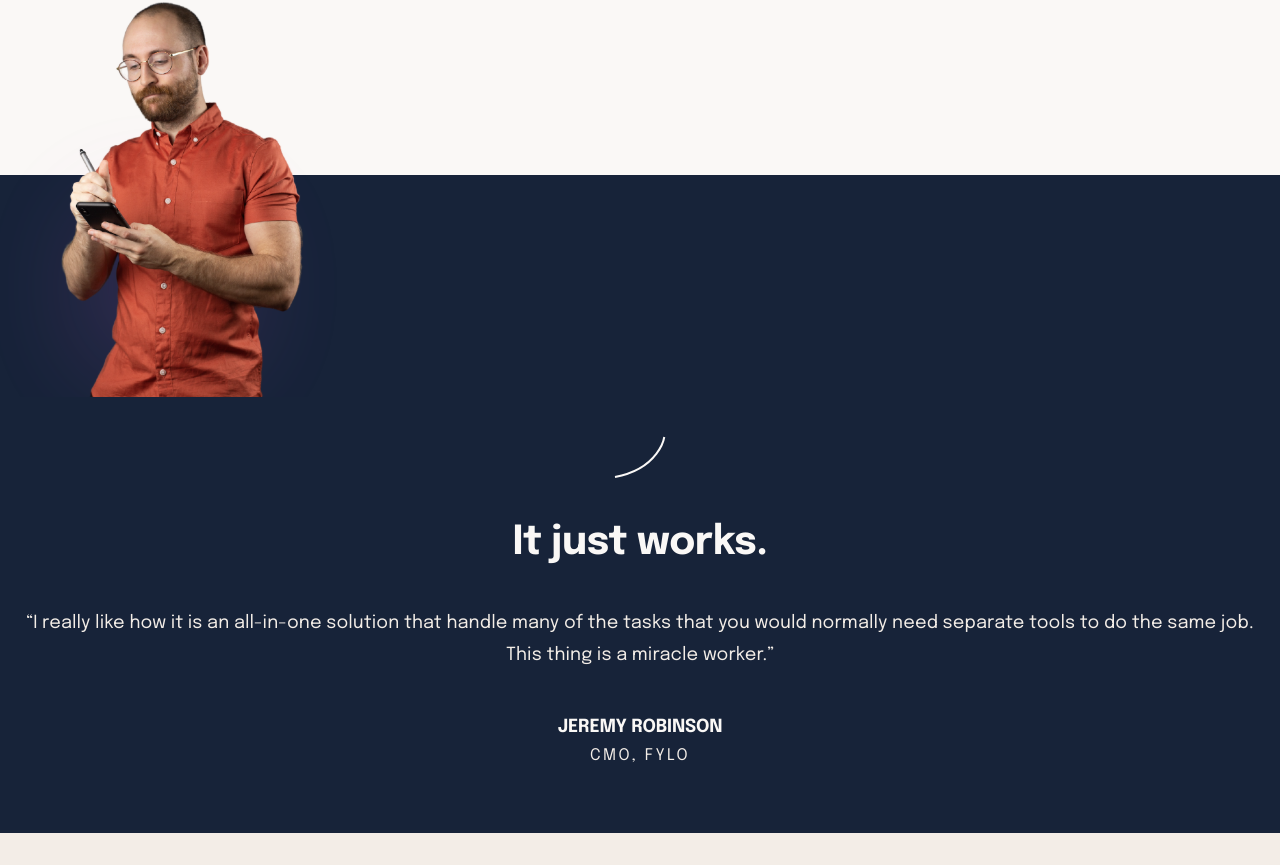
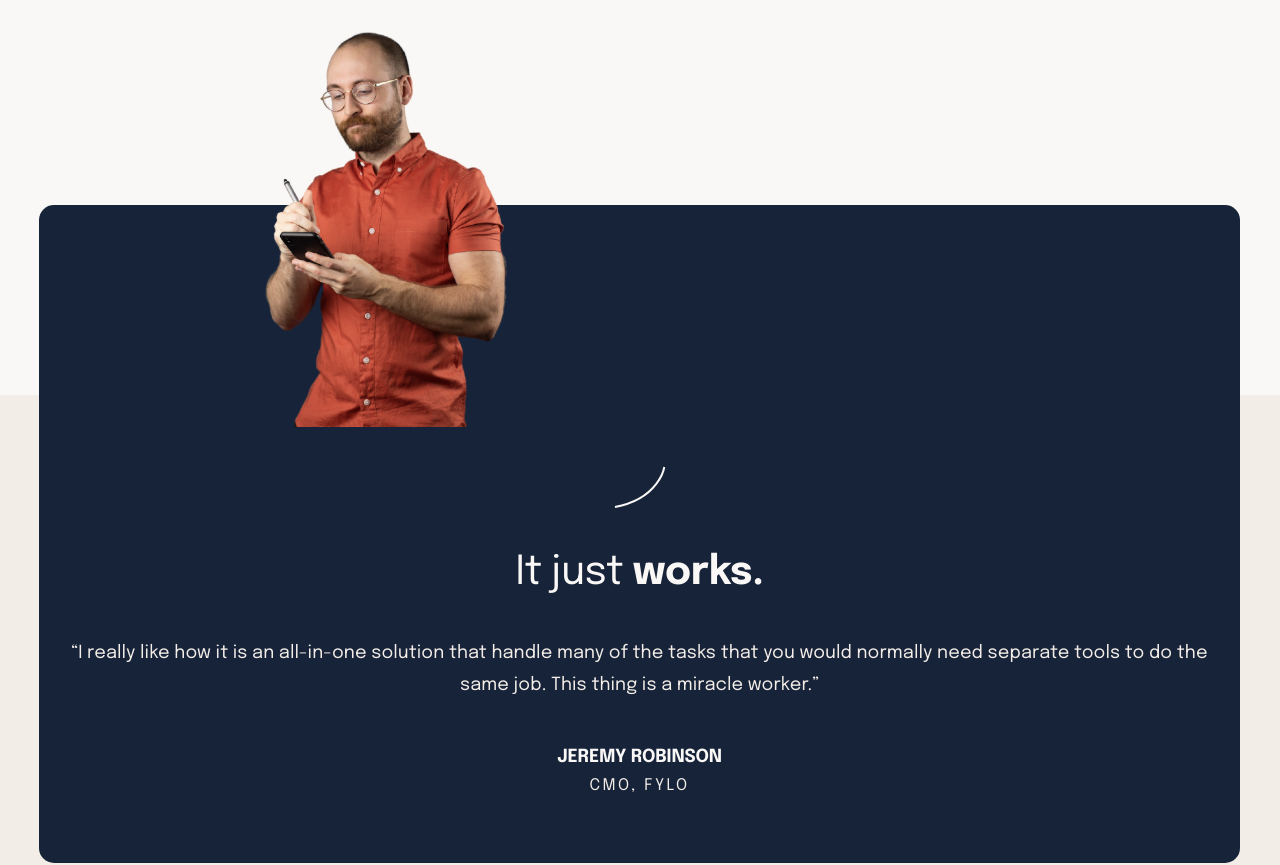
Before and after one commit to Oleksandr-Berd/suite-land, a React (Create React App) app: page / in a window 1280 px wide. Shown: the part 937-1802 px from the top of the page. Built offline with nearby package versions, Linux system fonts and the light colour scheme.

Commit message:
about is done

```diff
--- a/src/components/About/About.tsx
+++ b/src/components/About/About.tsx
@@ -2,12 +2,19 @@ import * as SC from "./AboutStyled"
 
 import {ReactComponent as HalfOval} from "../../assets/images/about_mob.svg"
 import aboutPic from "../../assets/images/about_image_mob.svg"
+import aboutPicTab from "../../assets/images/about_tab.svg"
+import { useMediaQuery } from "usehooks-ts"
 
 const About = () => {
+
+const isTablet = useMediaQuery("(min-width:768px)")
+
     return (
-      <SC.CommonCon aboutPic={aboutPic}>
+      <SC.CommonCon aboutPic={isTablet ? aboutPicTab : aboutPic}>
         <HalfOval />
-        <SC.Title>It just works.</SC.Title>
+        <SC.Title>
+          It just <span>works.</span>
+        </SC.Title>
         <SC.Text>
           “I really like how it is an all-in-one solution that handle many of
           the tasks that you would normally need separate tools to do the same
--- a/src/components/About/AboutStyled.ts
+++ b/src/components/About/AboutStyled.ts
@@ -5,7 +5,7 @@ type Props = {
 }
 
 export const CommonCon = styled.div<Props>`
-position: relative;
+  position: relative;
 
   padding-top: 261px;
   padding-bottom: 64px;
@@ -16,6 +16,8 @@ position: relative;
 
   background-color: #172339;
 
+  border-radius: 15px;
+
   &::before {
     content: url(${(props) => props.aboutPic});
 
@@ -24,6 +26,21 @@ position: relative;
     left: 0;
 
     transform: translateY(-180px);
+
+    @media (min-width: 768px) {
+      transform: translateX(220px) translateY(-180px);
+    }
+  }
+
+  @media (min-width: 768px) {
+    position: absolute;
+    bottom: 0;
+    left: 0;
+
+    transform: translateY(1000px);
+
+    margin-left: 39px;
+    margin-right: 40px;
   }
 `;
 
@@ -35,7 +52,11 @@ export const Title = styled.h2`
   font-size: 40px;
   line-height: 1.2;
   letter-spacing: -0.42px;
-  font-weight: bold;
+  font-weight: normal;
+
+  & > span{
+    font-weight: bold;
+  }
 `;
 
 export const Text = styled.p`
--- a/src/components/Intro/IntroStyled.ts
+++ b/src/components/Intro/IntroStyled.ts
@@ -11,7 +11,7 @@ export const CommonCon = styled.div`
 
   @media (min-width: 768px) {
     padding-left: 39px;
-    padding-bottom: 273px;
+    padding-bottom: 493px;
 
 
   }
--- a/src/layout/Footer/FooterStyled.ts
+++ b/src/layout/Footer/FooterStyled.ts
@@ -6,6 +6,10 @@ export const FooterStyled = styled.footer`
 
   text-align: center;
   background-color: #f3ede7;
+
+  @media (min-width: 768px){
+    padding-top: 536px;
+  }
 `;
 
 export const Title = styled.h1`
```
Also changed, not shown: src/assets/images/about_tab.svg (added).
